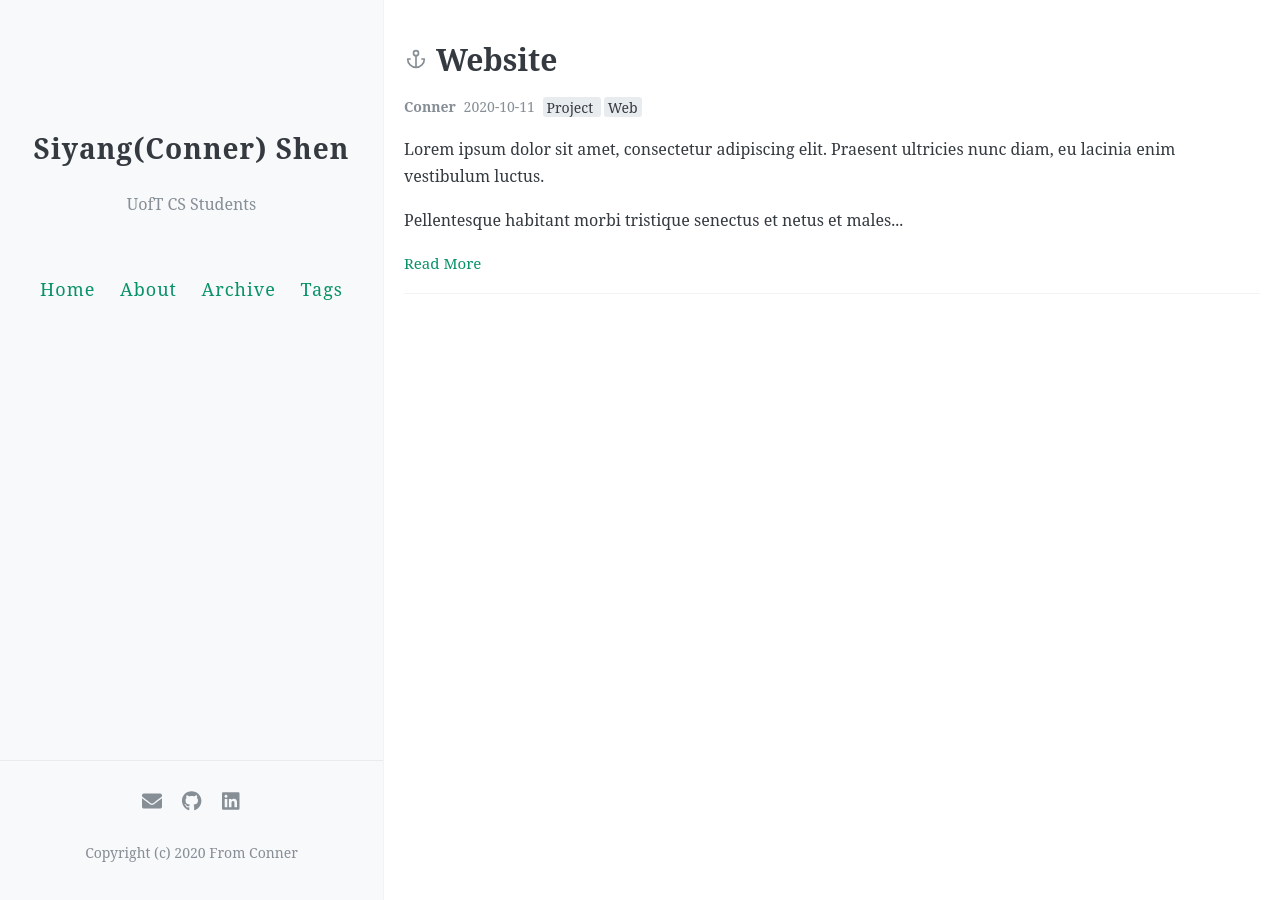
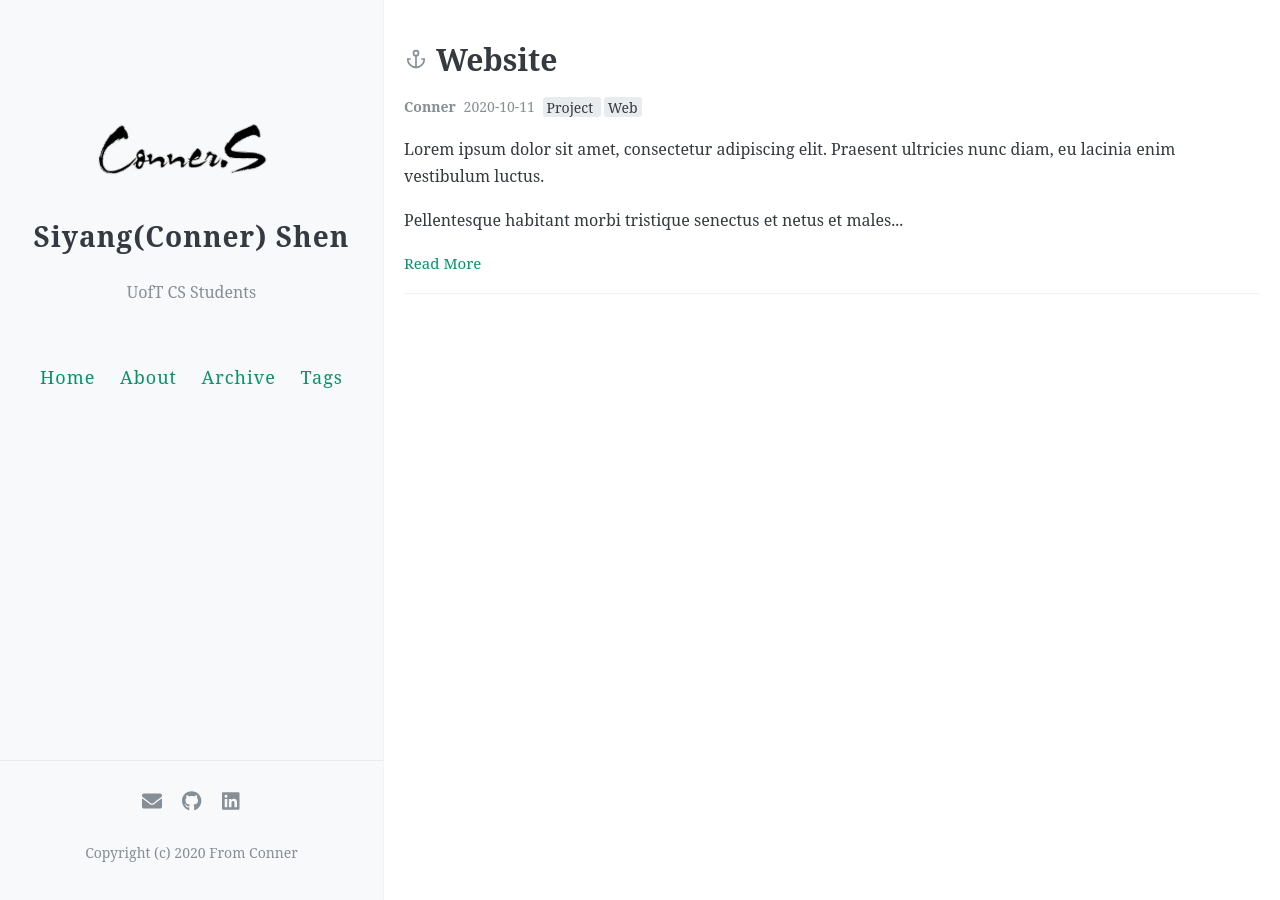
Before and after one commit to Connerrrrr/Connerrrrr.github.io, a Jekyll site: the page built from index.html, in a window 1280 px wide. Built offline with Jekyll 4.4.1, drawn with Linux system fonts in a browser that asks for light colours; the list of posts is cut into pages by our own code; comment, search, counter and statistics services are not loaded.

Commit message:
Updated Logo

```diff
--- a/_config.yml
+++ b/_config.yml
@@ -5,8 +5,8 @@ description: UofT CS Students
 baseurl:
 
 
-# Logo (300px × 300px)
-avatar:
+# Logo (600px × 191px)
+avatar: https://github.com/Connerrrrr/Connerrrrr.github.io/raw/master/images/sig.png
 
 # favicon (64px × 64px)
 favicon:
```
